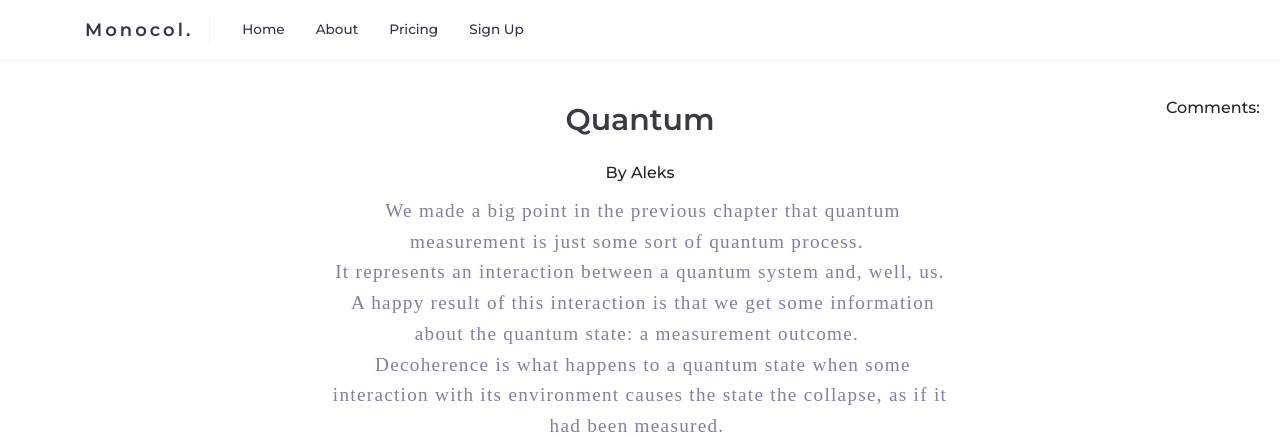
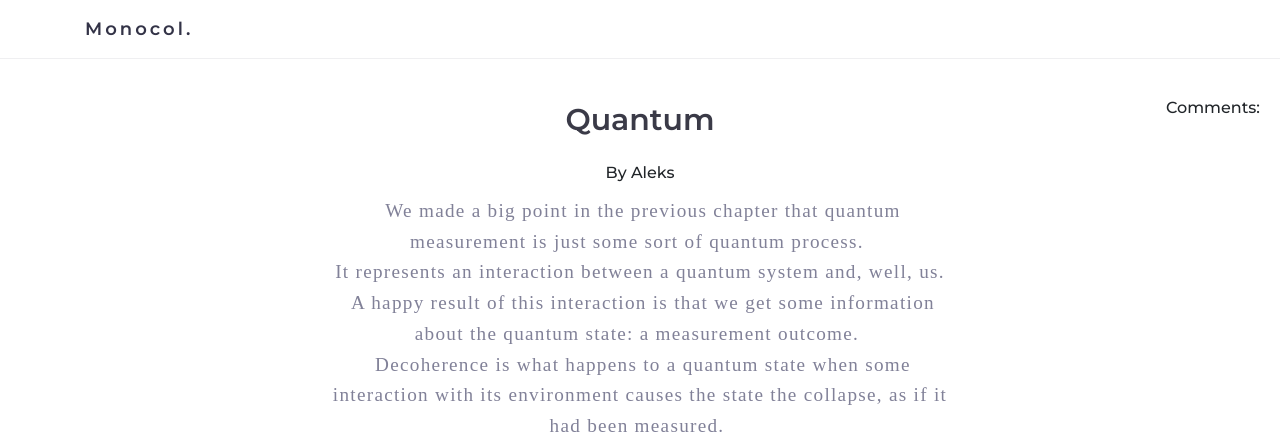
Before and after one commit to miratartarotti/Hack-a-focses, a Flask app: a page that uses templates/lecture_notes.html in a window 1280 px wide. Shown: the top 437 px of the page. Run offline with Flask 2, Linux system fonts and the light colour scheme; data comes from the database, SQL or seed files in the repository; some libraries are stand-ins or nearby versions.

Commit message:
Removing unneeded links from navbar

```diff
--- a/templates/lecture_notes.html
+++ b/templates/lecture_notes.html
@@ -23,18 +23,17 @@
       <!-- Navbar Section -->
        <nav class="navbar navbar-expand-md navbar-light bg-light fixed-top">
          <div class="container container">
-           <a class="navbar-brand" href="#">Monocol.</a>
+           <a class="navbar-brand" href="/index.html">Monocol.</a>
            <button class="navbar-toggler" type="button" data-toggle="collapse" data-target="#navbarSupportedContent" aria-controls="navbarSupportedContent" aria-expanded="false" aria-label="Toggle navigation">
              <span class="navbar-toggler-icon"></span>
            </button>
+           <!--
            <div class="collapse navbar-collapse" id="navbarSupportedContent">
              <ul class="navbar-nav mr-auto">
                <li class="nav-item"><a class="nav-link js-scroll-trigger" href="#main">Home</a></li>
-               <li class="nav-item"><a class="nav-link js-scroll-trigger" href="#about">About</a></li>
-               <li class="nav-item"><a class="nav-link js-scroll-trigger" href="#pricing">Pricing</a></li>
-               <li class="nav-item"><a class="btn-cta nav-link js-scroll-trigger" href="#cta">Sign Up</a></li>
              </ul>
            </div>
+           -->
          </div>
        </nav><!-- Navbar End -->
 
```
